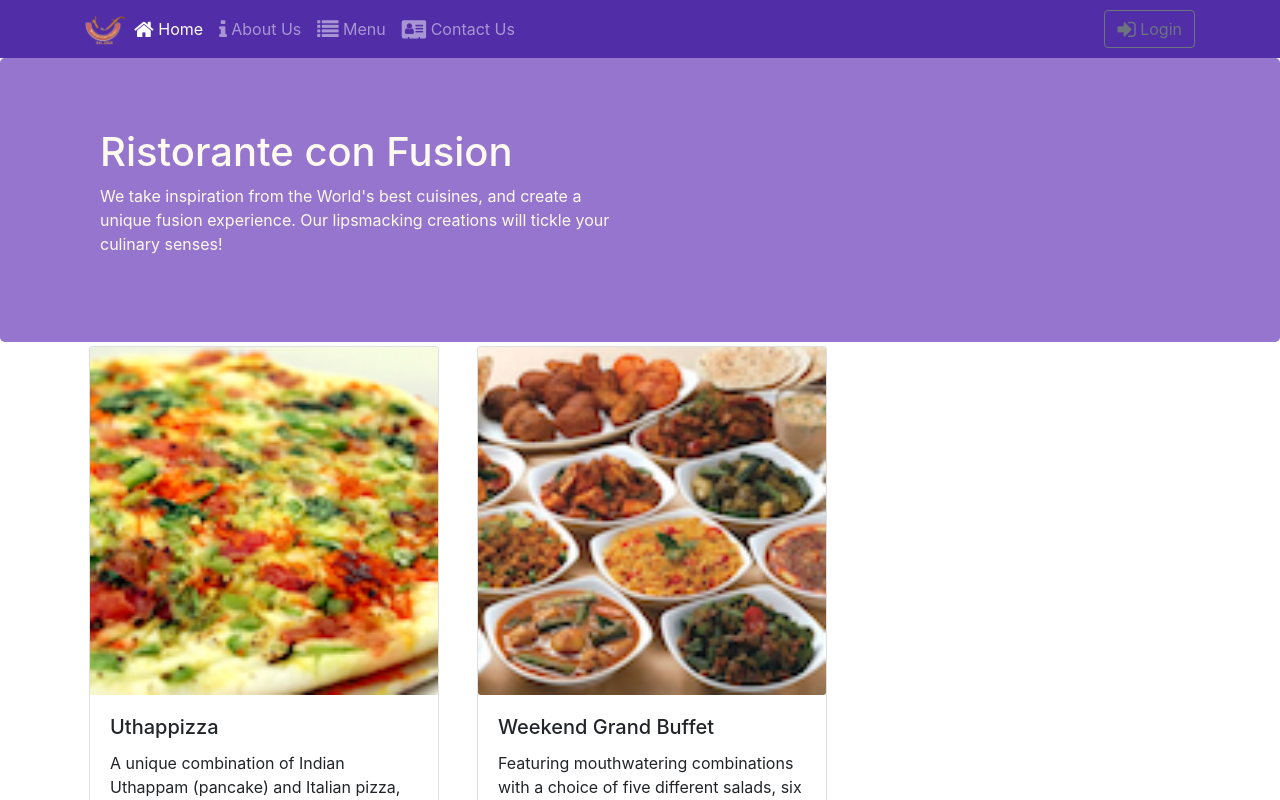
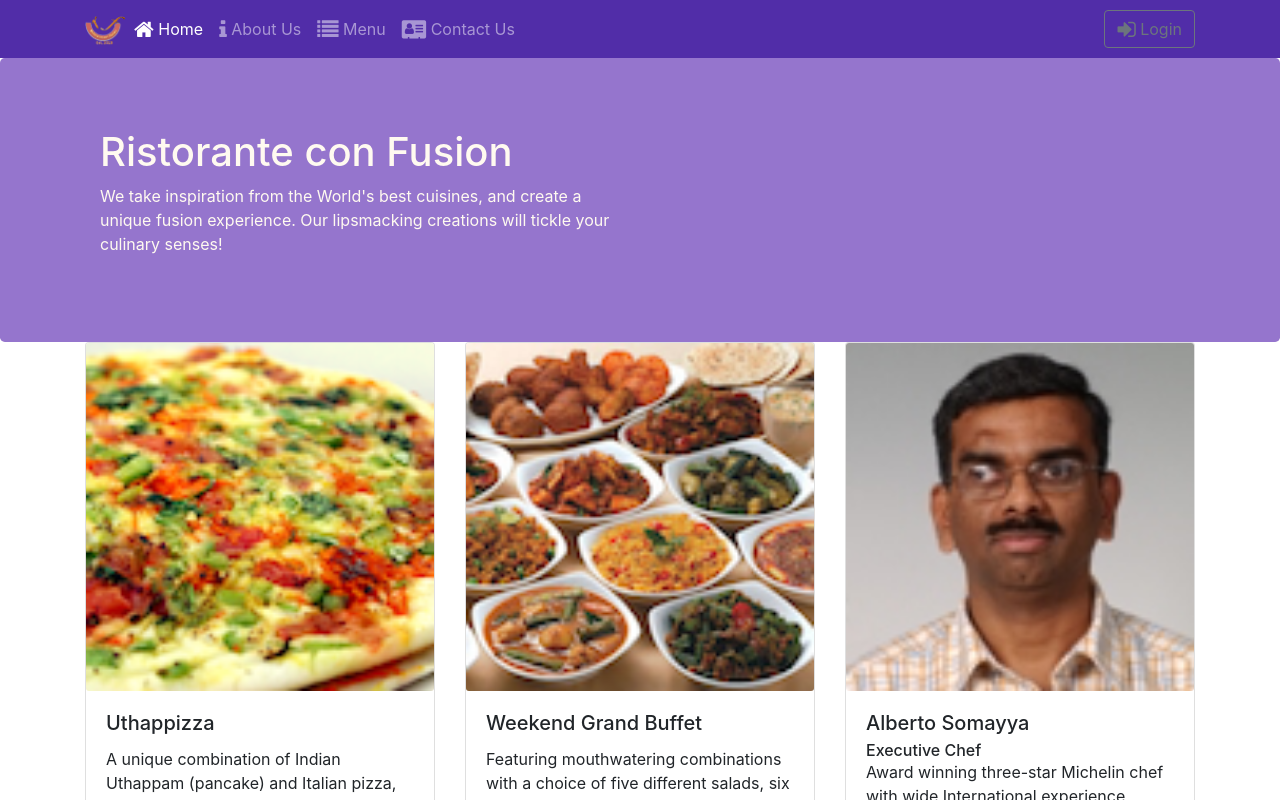
Before and after one commit to duypnafx13348/LAB, a React (Create React App) app: page /home in a window 1280 px wide. Shown: the top 800 px of the page. Built offline with nearby package versions, Linux system fonts and the light colour scheme.

Commit message:
Introduction to Redux

```diff
--- a/src/App.js
+++ b/src/App.js
@@ -2,16 +2,21 @@
 import Main from './components/MainComponent';
 import './App.css';
 import { BrowserRouter } from 'react-router-dom';
+import { Provider } from 'react-redux';
+import { ConfigureStore } from './redux/configureStore';
 
+const store = ConfigureStore();
 class App extends Component {
 
   render() {
     return (
-      <BrowserRouter>
-        <div>
-          <Main />
-        </div>
-      </BrowserRouter>
+      <Provider store={store}>
+        <BrowserRouter>
+          <div>
+            <Main />
+          </div>
+        </BrowserRouter>
+      </Provider>
     );
   }
 }
--- a/src/components/HomeComponent.js
+++ b/src/components/HomeComponent.js
@@ -18,13 +18,13 @@
     return(
         <div className="container">
             <div className="row align-items-start">
-                <div className="col-12 col-md-4 m-1">
+                <div className="col-12 col-md-4">
                     <RenderCard item={props.dish} />
                 </div>
-                <div className="col-12 col-md-4 m-1">
+                <div className="col-12 col-md-4">
                     <RenderCard item={props.promotion} />
                 </div>
-                <div className="col-12 col-md-4 m-1">
+                <div className="col-12 col-md-4">
                     <RenderCard item={props.leader} />
                 </div>
             </div>
--- a/src/components/MainComponent.js
+++ b/src/components/MainComponent.js
@@ -6,40 +6,40 @@
 import DishDetail from "./DishdetailComponent";
 import Header from "./HeaderComponent";
 import Footer from "./FooterComponent";
-import { DISHES } from "../shared/dishes";
-import { COMMENTS } from "../shared/comments";
-import { PROMOTIONS } from "../shared/promotions";
-import { LEADERS } from "../shared/leaders";
-import {Route, Switch, Redirect} from "react-router-dom";
+import { Route, Switch, Redirect, withRouter } from "react-router-dom";
+import { connect } from 'react-redux';
+
+
+const mapStateToProps = state => {
+  return {
+    dishes: state.dishes,
+    comments: state.comments,
+    promotions: state.promotions,
+    leaders: state.leaders
+  }
+}
 class Main extends Component {
 
   constructor(props) {
     super(props);
-    this.state = {
-      dishes: DISHES,
-      comments: COMMENTS,
-      promotions: PROMOTIONS,
-      leaders: LEADERS
-    };
+
   }
-
-
 
   render() {
 
     const HomePage = () => {
     return(
-      <Home dish={this.state.dishes.filter((dish) => dish.featured)[0]}
-      promotion={this.state.promotions.filter((promo) => promo.featured)[0]}
-      leader={this.state.leaders.filter((leader) => leader.featured)[0]}
+      <Home dish={this.props.dishes.filter((dish) => dish.featured)[0]}
+      promotion={this.props.promotions.filter((promo) => promo.featured)[0]}
+      leader={this.props.leaders.filter((leader) => leader.featured)[0]}
       />
     );
   }
 
     const DishWithId = ({match}) => {
       return(
-        <DishDetail dish={this.state.dishes.filter((dish) => dish.id === parseInt(match.params.dishId,10))[0]}
-        comments={this.state.comments.filter((comment) => comment.dishId === parseInt(match.params.dishId,10))}
+        <DishDetail dish={this.props.dishes.filter((dish) => dish.id === parseInt(match.params.dishId,10))[0]}
+        comments={this.props.comments.filter((comment) => comment.dishId === parseInt(match.params.dishId,10))}
         />
       );
     }
@@ -49,8 +49,8 @@
         <Header />
           <Switch>
             <Route path="/home" component={HomePage} />
-            <Route exact path="/aboutus" component={() => <About leaders={this.state.leaders} />} />
-            <Route exact path="/menu" component={() => <Menu dishes={this.state.dishes} />} />
+            <Route exact path="/aboutus" component={() => <About leaders={this.props.leaders} />} />
+            <Route exact path="/menu" component={() => <Menu dishes={this.props.dishes} />} />
             <Route path="/menu/:dishId" component={DishWithId} />
             <Route exact path="/contactus" component={Contact} />
             <Redirect to="/home" />
@@ -61,4 +61,4 @@
   }
 }
 
-export default Main;
+export default withRouter(connect(mapStateToProps)(Main));
--- /dev/null
+++ b/src/redux/configureStore.js
@@ -0,0 +1,11 @@
+import { createStore } from 'redux';
+import { Reducer, initialState } from './reducer';
+
+export const ConfigureStore = () => {
+    const store = createStore(
+        Reducer,
+        initialState
+    );
+
+    return store;
+};
--- /dev/null
+++ b/src/redux/reducer.js
@@ -0,0 +1,15 @@
+import { DISHES } from "../shared/dishes";
+import { COMMENTS } from "../shared/comments";
+import { PROMOTIONS } from "../shared/promotions";
+import { LEADERS } from "../shared/leaders";
+
+export const initialState = {
+      dishes: DISHES,
+      comments: COMMENTS,
+      promotions: PROMOTIONS,
+      leaders: LEADERS
+};
+
+export const Reducer = (state = initialState, action) => {
+    return state;
+};
```
